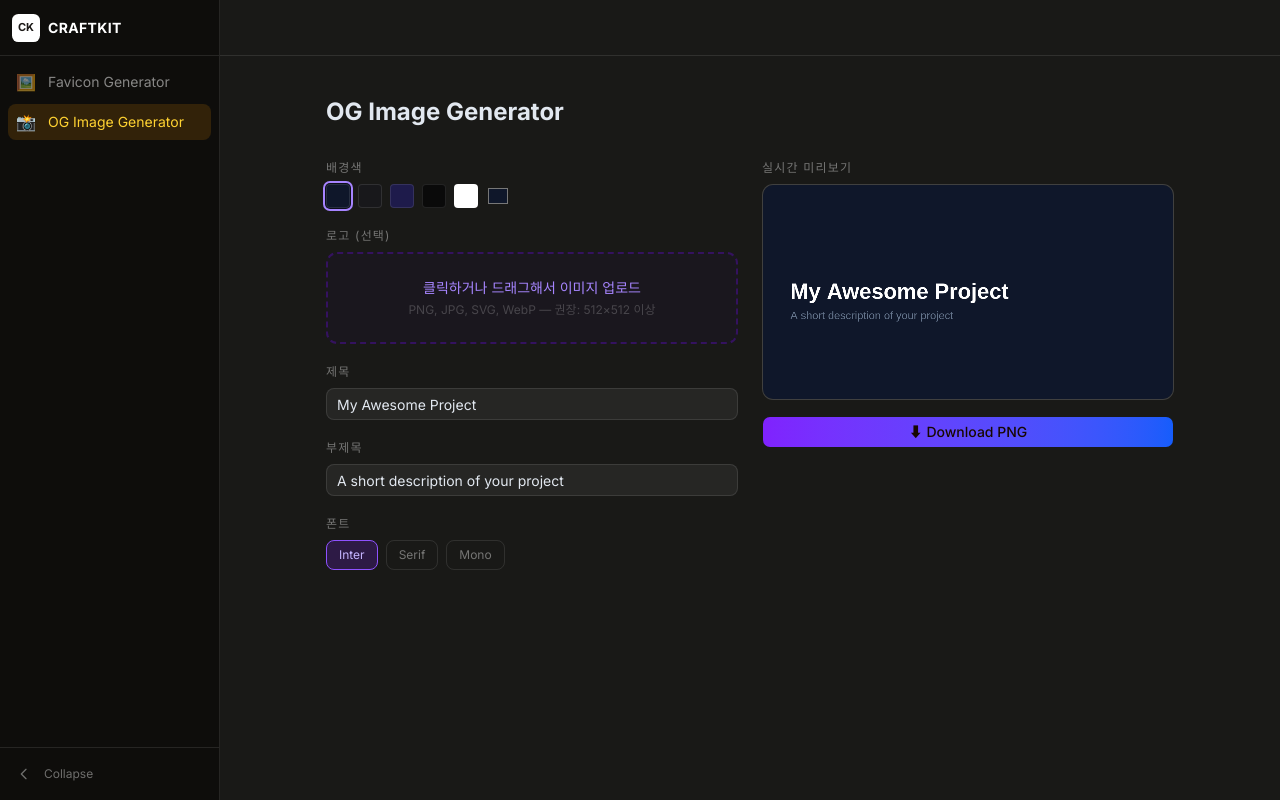
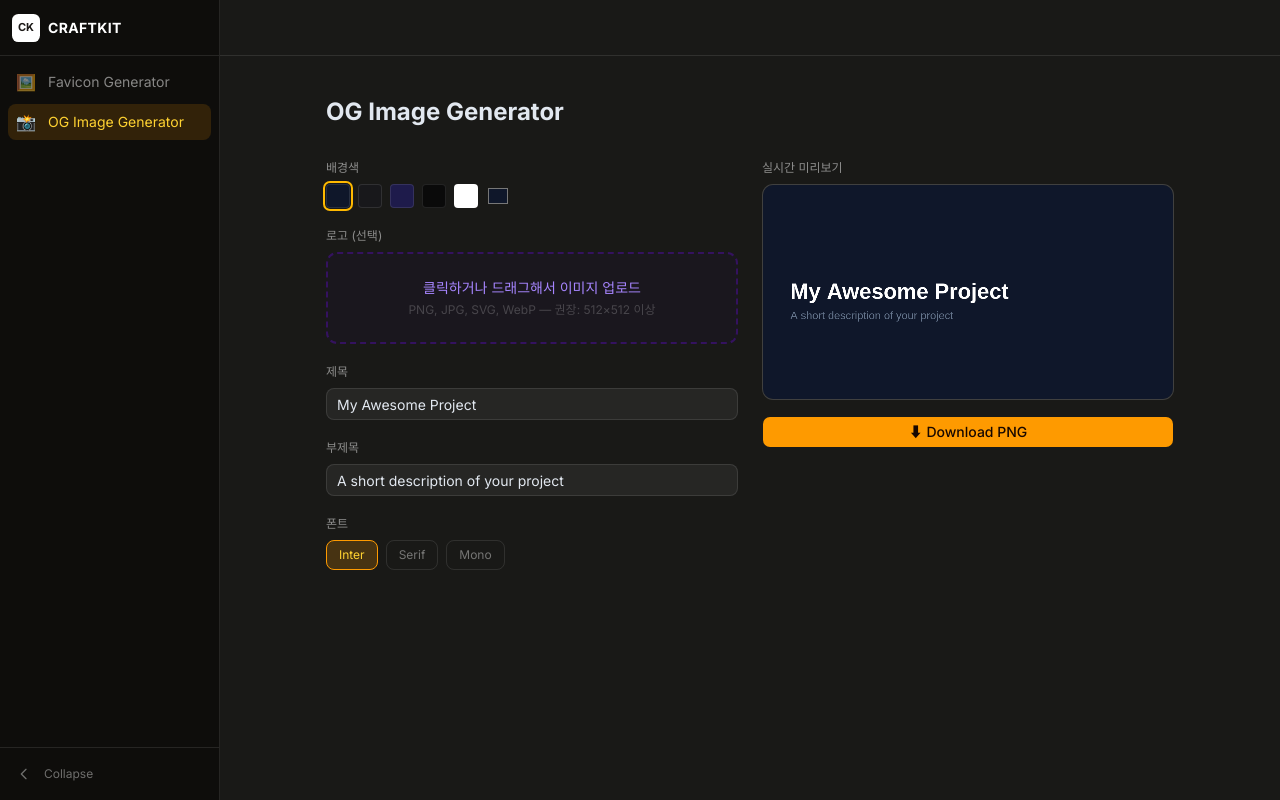
Before and after one commit to wjdxodbs/craftkit, a Next.js app: page /tools/og-image in a window 1280 px wide. Built offline with nearby package versions, Linux system fonts and the light colour scheme.

Commit message:
style: OgImageGenerator 버튼 amber, 라벨 uppercase 제거

```diff
--- a/src/widgets/og-image-generator/ui/OgImageGenerator.tsx
+++ b/src/widgets/og-image-generator/ui/OgImageGenerator.tsx
@@ -49,7 +49,7 @@ export function OgImageGenerator() {
       <div className="space-y-5">
         {/* 배경색 */}
         <div>
-          <label className="mb-2 block text-xs uppercase tracking-widest text-white/40">
+          <label className="mb-2 block text-xs text-white/50">
             배경색
           </label>
           <div className="flex flex-wrap gap-2">
@@ -59,7 +59,7 @@ export function OgImageGenerator() {
                 onClick={() => setConfig((c) => ({ ...c, backgroundColor: color }))}
                 className={`h-6 w-6 rounded transition-transform hover:scale-110 ${
                   config.backgroundColor === color
-                    ? 'ring-2 ring-violet-400 ring-offset-1 ring-offset-[#0d0d1a]'
+                    ? 'ring-2 ring-amber-400 ring-offset-1 ring-offset-[#191917]'
                     : ''
                 }`}
                 style={{
@@ -87,7 +87,7 @@ export function OgImageGenerator() {
 
         {/* 로고 업로드 */}
         <div>
-          <label className="mb-2 block text-xs uppercase tracking-widest text-white/40">
+          <label className="mb-2 block text-xs text-white/50">
             로고 (선택)
           </label>
           <ImageUpload
@@ -98,7 +98,7 @@ export function OgImageGenerator() {
 
         {/* 제목 */}
         <div>
-          <label className="mb-2 block text-xs uppercase tracking-widest text-white/40">
+          <label className="mb-2 block text-xs text-white/50">
             제목
           </label>
           <Input
@@ -111,7 +111,7 @@ export function OgImageGenerator() {
 
         {/* 부제목 */}
         <div>
-          <label className="mb-2 block text-xs uppercase tracking-widest text-white/40">
+          <label className="mb-2 block text-xs text-white/50">
             부제목
           </label>
           <Input
@@ -126,7 +126,7 @@ export function OgImageGenerator() {
 
         {/* 폰트 */}
         <div>
-          <label className="mb-2 block text-xs uppercase tracking-widest text-white/40">
+          <label className="mb-2 block text-xs text-white/50">
             폰트
           </label>
           <div className="flex gap-2">
@@ -136,7 +136,7 @@ export function OgImageGenerator() {
                 onClick={() => setConfig((c) => ({ ...c, fontFamily: font }))}
                 className={`rounded-lg px-3 py-1.5 text-xs transition-colors ${
                   config.fontFamily === font
-                    ? 'border border-violet-500 bg-violet-600/20 text-violet-300'
+                    ? 'border border-amber-500 bg-amber-500/20 text-amber-300'
                     : 'border border-white/10 text-white/40 hover:border-white/20'
                 }`}
               >
@@ -150,7 +150,7 @@ export function OgImageGenerator() {
       {/* 우측: 미리보기 + 다운로드 */}
       <div className="space-y-4">
         <div>
-          <label className="mb-2 block text-xs uppercase tracking-widest text-white/40">
+          <label className="mb-2 block text-xs text-white/50">
             실시간 미리보기
           </label>
           <div
@@ -170,7 +170,7 @@ export function OgImageGenerator() {
           <Button
             onClick={handleDownload}
             disabled={isDownloading}
-            className="w-full bg-gradient-to-r from-violet-600 to-blue-600 hover:from-violet-500 hover:to-blue-500"
+            className="w-full bg-amber-500 hover:bg-amber-400"
           >
             {isDownloading ? '생성 중...' : '⬇ Download PNG'}
           </Button>
```
